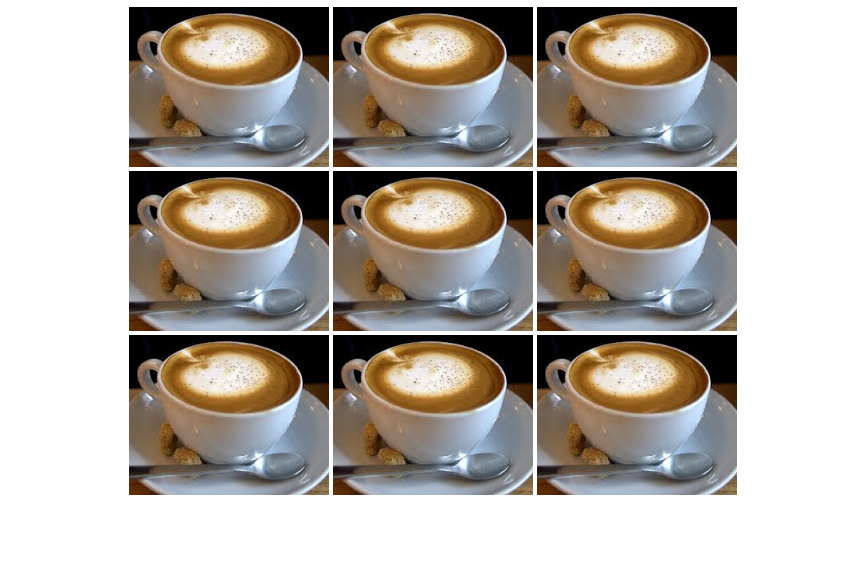
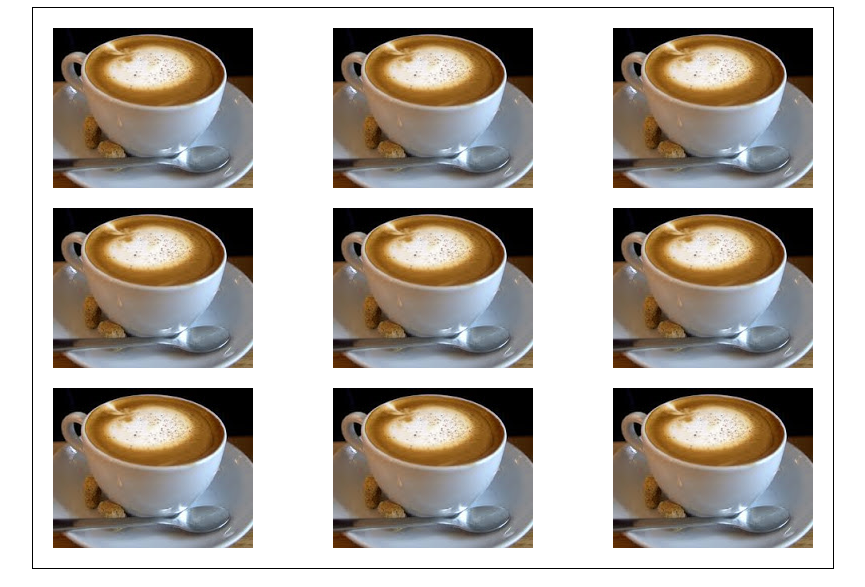
Before and after one commit to Darwin1209/Vending-Machine, a plain HTML site: page index.html in a window 1280 px wide. Shown: the part 215-802 px from the top of the page, without its empty margins (207-1072 px from the left). Drawn offline with Linux system fonts and the light colour scheme.

Commit message:
Сделали стили для main блока

```diff
--- a/index.html
+++ b/index.html
@@ -9,20 +9,20 @@
     <div class="view">
         <header class="header">
             <div class="header-info"></div>
-            <div class="header-logo"><img src="src/picture/cafe.jpg" alt=""></div>
+            <div class="header-logo"><img src="src/picture/cafe.jpg" alt="Напиток"></div>
         </header>
         <main class="main">
-            <div class="classic-drinks">
+            <div class="buttons classic-drinks">
                 <img src="src/picture/cafe.jpg" alt="Эспрессо">
                 <img src="src/picture/cafe.jpg" alt="Латте">
                 <img src="src/picture/cafe.jpg" alt="Капучино">
             </div>
-            <div class="castom-drinks">
+            <div class="buttons castom-drinks">
                 <img src="src/picture/cafe.jpg" alt="Банановый латте">
                 <img src="src/picture/cafe.jpg" alt="Ванильный капучино">
                 <img src="src/picture/cafe.jpg" alt="Флэт уайт">
             </div>
-            <div class="options">
+            <div class="buttons options">
                 <img src="src/picture/cafe.jpg" alt="Молоко">
                 <img src="src/picture/cafe.jpg" alt="Вишнёвый сироп">
                 <img src="src/picture/cafe.jpg" alt="Оплата">
--- a/src/style.css
+++ b/src/style.css
@@ -1,6 +1,7 @@
 *{
     margin:0;
     padding: 0;
+
 }
 
 .view{
@@ -29,3 +30,20 @@
 .header-logo {
     width: 30%;
 }
+
+.main {
+    width: 800px;
+    border: solid 1px black;
+}
+
+.buttons {
+   width: 760px;
+   display: flex;
+   align-items: center;
+   justify-content: space-between;
+   margin: 20px;
+}
+
+.footer{
+
+}
```
